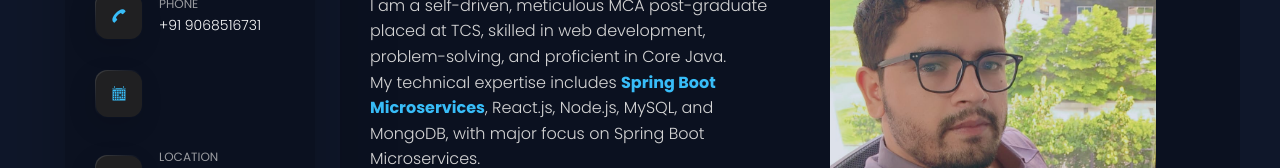
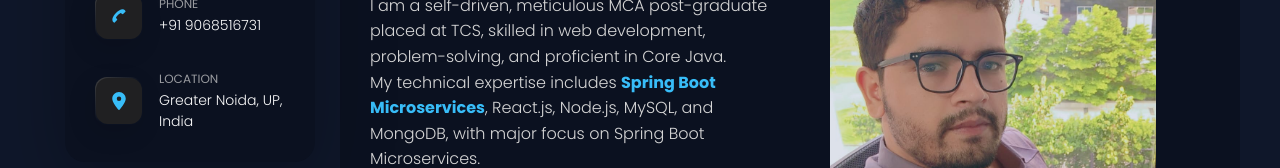
Before and after one commit to Aadil1720/MyPortfolio, a React (Vite) app: page / in a window 1280 px wide. Shown: the part 421-589 px from the top of the page. Built offline with nearby package versions, Linux system fonts and the light colour scheme.

Commit message:
Update Sidebar.jsx

```diff
--- a/src/components/Sidebar.jsx
+++ b/src/components/Sidebar.jsx
@@ -58,13 +58,7 @@ const Sidebar = () => {
               </div>
             </li>
 
-            <li className="contact-item">
-              <div className="icon-box">
-                <GiCalendar/>
 
-              </div>
-
-            </li>
 
             <li className="contact-item">
               <div className="icon-box">
```
